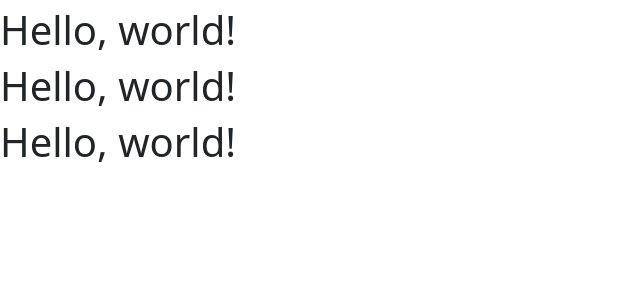
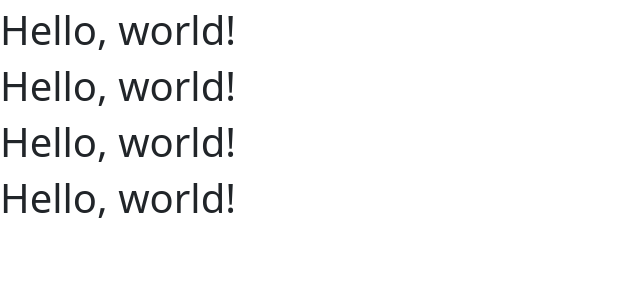
Before and after one commit to SwadeepSinghaRoy/mymcq, a PHP site: page /INSTRUCTOR/index.php in a window 1280 px wide. Shown: the part 442-740 px from the top of the page, without its empty margins (0-640 px from the left). Run offline with PHP 8.4, Linux system fonts and the light colour scheme.

Commit message:
some more

```diff
--- a/INSTRUCTOR/index.php
+++ b/INSTRUCTOR/index.php
@@ -18,6 +18,7 @@
     <h1>Hello, world!</h1>
     <h1>Hello, world!</h1>
     <h1>Hello, world!</h1>
+    <h1>Hello, world!</h1>
     <script src="https://cdn.jsdelivr.net/npm/bootstrap@5.3.3/dist/js/bootstrap.bundle.min.js" integrity="sha384-YvpcrYf0tY3lHB60NNkmXc5s9fDVZLESaAA55NDzOxhy9GkcIdslK1eN7N6jIeHz" crossorigin="anonymous"></script>
   </body>
 </html>
```
